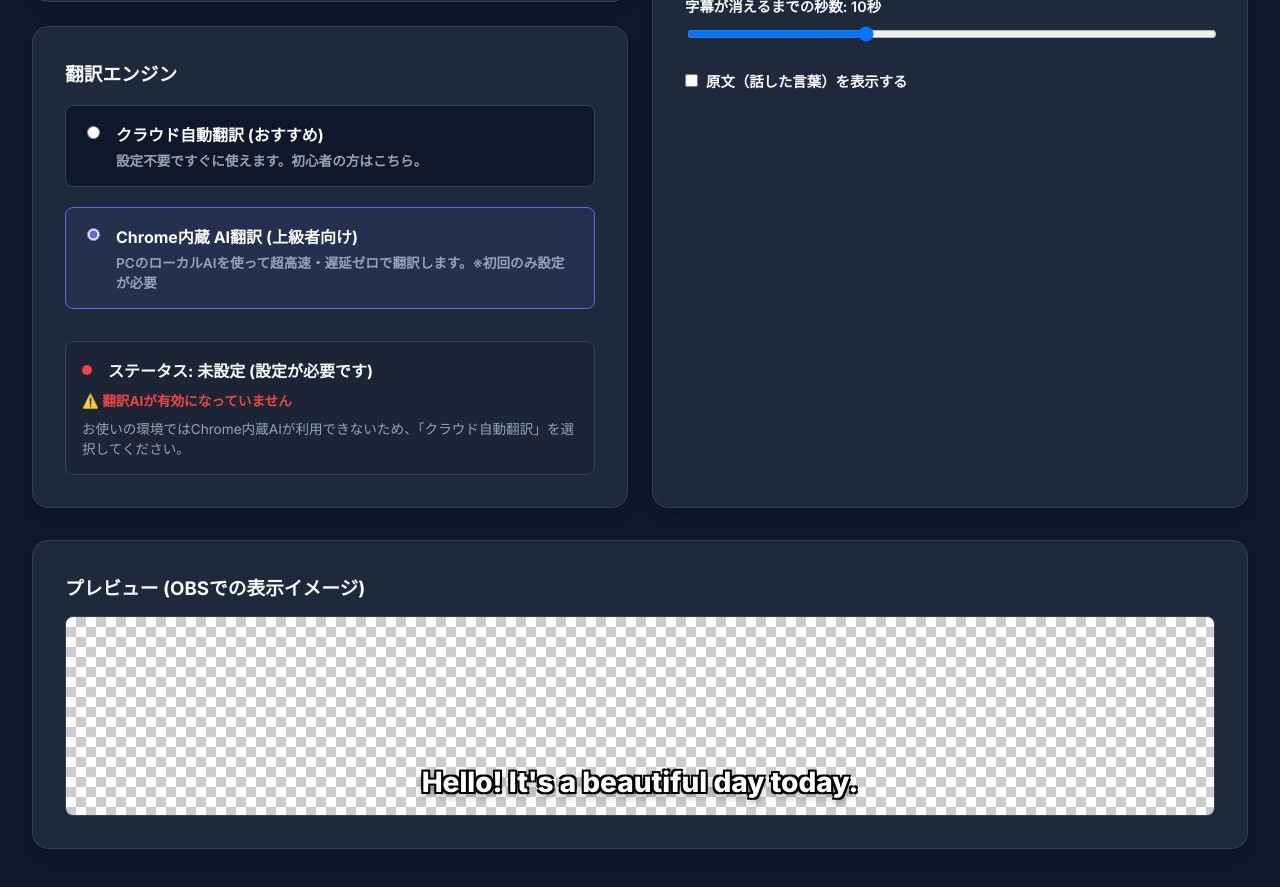
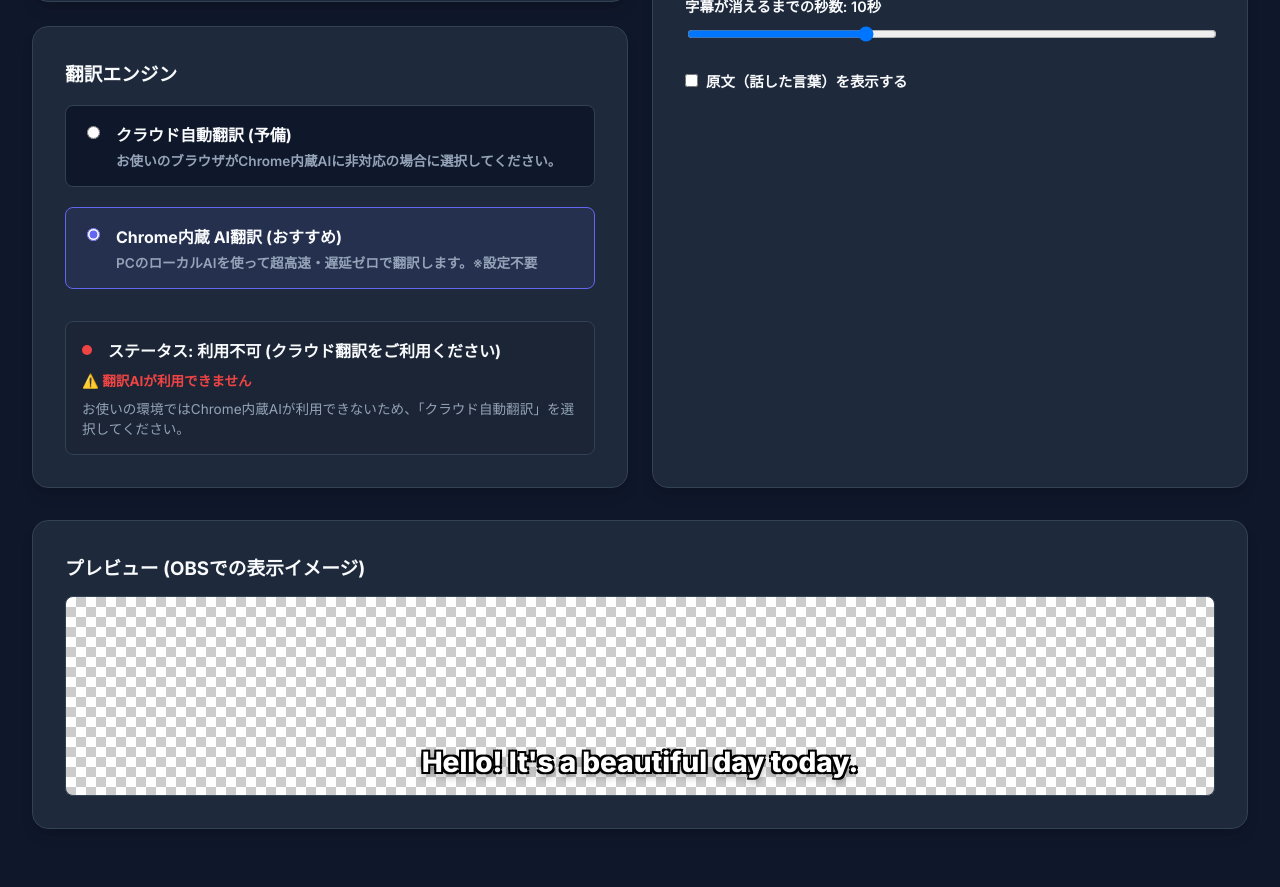
Before and after one commit to poeenn/StreamTrans, a React (Vite) app: page / in a window 1280 px wide. Shown: the part 860-1747 px from the top of the page. Built offline with nearby package versions, Linux system fonts and the light colour scheme.

Commit message:
Update UI text to reflect Origin Trial automatic activation

```diff
--- a/src/pages/ControlPanel.jsx
+++ b/src/pages/ControlPanel.jsx
@@ -228,16 +228,16 @@
               <label className={`radio-card ${engine === 'cloud' ? 'selected' : ''}`} onClick={() => setEngine('cloud')}>
                 <input type="radio" checked={engine === 'cloud'} readOnly />
                 <div className="radio-content">
-                  <h4>クラウド自動翻訳 (おすすめ)</h4>
-                  <p>設定不要ですぐに使えます。初心者の方はこちら。</p>
+                  <h4>クラウド自動翻訳 (予備)</h4>
+                  <p>お使いのブラウザがChrome内蔵AIに非対応の場合に選択してください。</p>
                 </div>
               </label>
 
               <label className={`radio-card ${engine === 'chrome' ? 'selected' : ''}`} onClick={() => setEngine('chrome')}>
                 <input type="radio" checked={engine === 'chrome'} readOnly />
                 <div className="radio-content">
-                  <h4>Chrome内蔵 AI翻訳 (上級者向け)</h4>
-                  <p>PCのローカルAIを使って超高速・遅延ゼロで翻訳します。※初回のみ設定が必要</p>
+                  <h4>Chrome内蔵 AI翻訳 (おすすめ)</h4>
+                  <p>PCのローカルAIを使って超高速・遅延ゼロで翻訳します。※設定不要</p>
                 </div>
               </label>
             </div>
@@ -246,7 +246,7 @@
               <div style={{ backgroundColor: 'rgba(0,0,0,0.1)', padding: '1rem', borderRadius: '8px', border: chromeSupported ? '1px solid var(--success)' : '1px solid var(--border)' }}>
                 <div style={{ display: 'flex', alignItems: 'center', gap: '0.5rem', marginBottom: '0.5rem' }}>
                   <span className="status-indicator" style={{ backgroundColor: chromeSupported ? 'var(--success)' : 'var(--danger)', boxShadow: chromeSupported ? '0 0 8px var(--success)' : 'none' }}></span>
-                  <h4 style={{ margin: 0 }}>ステータス: {chromeSupported ? '利用可能' : '未設定 (設定が必要です)'}</h4>
+                  <h4 style={{ margin: 0 }}>ステータス: {chromeSupported ? '利用可能' : '利用不可 (クラウド翻訳をご利用ください)'}</h4>
                 </div>
 
                 {chromeSupported ? (
@@ -269,7 +269,7 @@
                   </>
                 ) : (
                   <div style={{ fontSize: '0.85rem', color: 'var(--text)' }}>
-                    <p style={{ margin: '0 0 0.5rem 0', color: 'var(--danger)', fontWeight: 'bold' }}>⚠️ 翻訳AIが有効になっていません</p>
+                    <p style={{ margin: '0 0 0.5rem 0', color: 'var(--danger)', fontWeight: 'bold' }}>⚠️ 翻訳AIが利用できません</p>
                     <p style={{ margin: '0', color: 'var(--text-muted)' }}>お使いの環境ではChrome内蔵AIが利用できないため、「クラウド自動翻訳」を選択してください。</p>
                   </div>
                 )}
```
